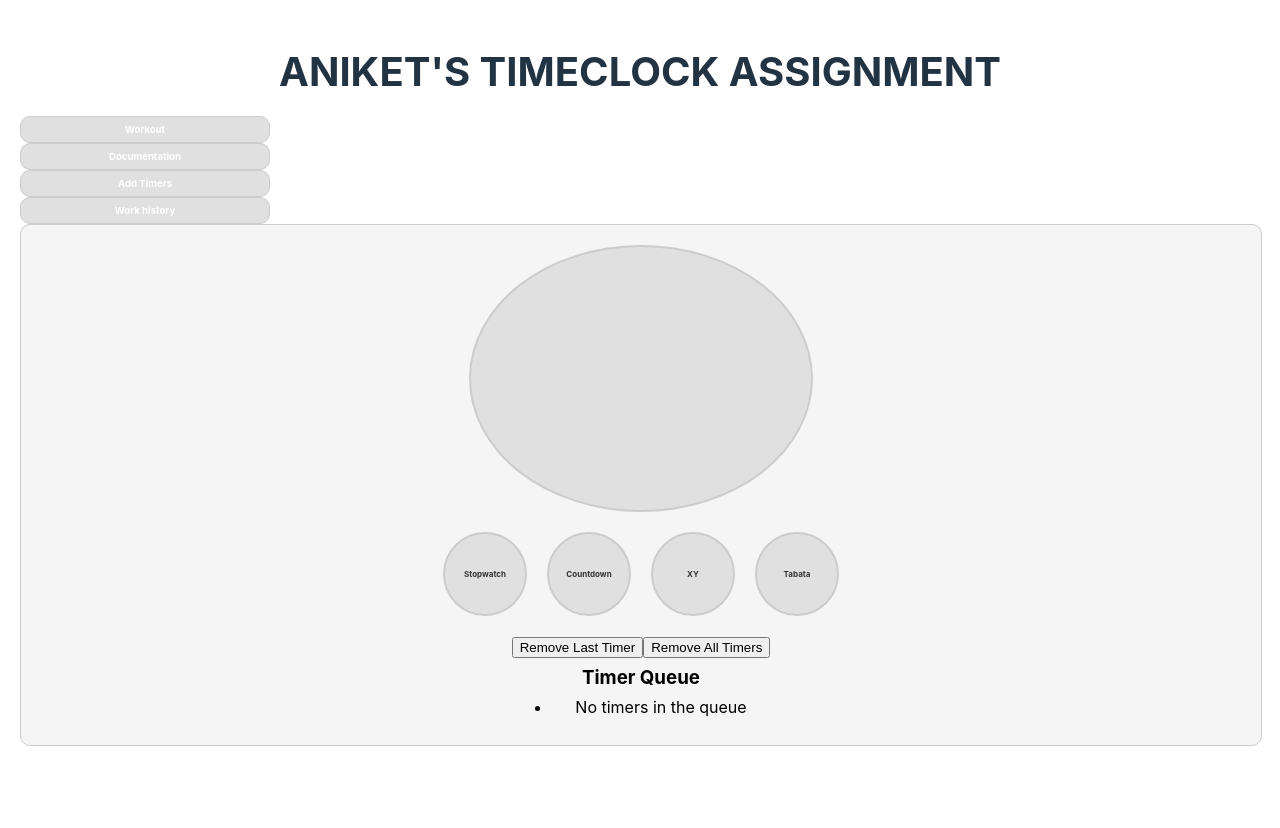
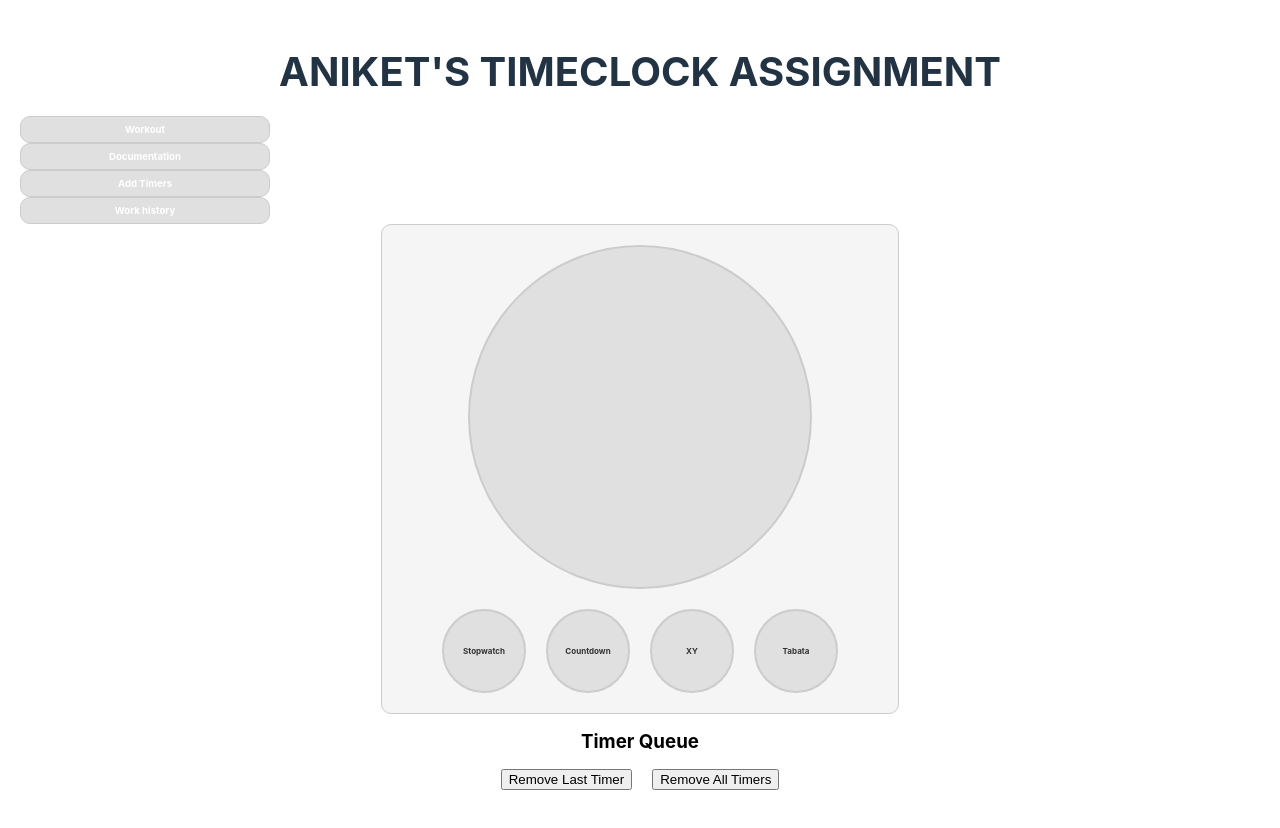
Before and after one commit to Anaslancer/timer, a React (Create React App) app: page /add in a window 1280 px wide. Shown: the top 828 px of the page. Built offline with nearby package versions, Linux system fonts and the light colour scheme.

Commit message:
change timer queue ui in add timer page

```diff
--- a/src/components/generic/WorkoutDisplay.tsx
+++ b/src/components/generic/WorkoutDisplay.tsx
@@ -83,7 +83,7 @@ const StyledDescription = styled.div`
 interface WorkoutDisplayProps {
   transformable?: boolean,
   timer: Timer;
-  running: boolean;
+  running?: boolean;
   index?: number;
   activeIndex?: number;
   visibleDraggingCursor?: boolean;
@@ -94,7 +94,7 @@ interface WorkoutDisplayProps {
 const WorkoutDisplay: React.FC<WorkoutDisplayProps> = ({
   transformable,
   timer,
-  running,
+  running = false,
   index,
   activeIndex,
   visibleDraggingCursor,
@@ -112,7 +112,7 @@ const WorkoutDisplay: React.FC<WorkoutDisplayProps> = ({
     id: timer.id
   });
 
-  const draggable = useMemo(() => !running && ((index ?? 0) > (activeIndex ?? 0)), [running, index, activeIndex]);
+  const draggable = !running && ((index ?? 0) > (activeIndex ?? 0));
 
   const style = {
     transform: CSS.Transform.toString(transform),
--- a/src/views/AddTimer.tsx
+++ b/src/views/AddTimer.tsx
@@ -1,21 +1,28 @@
 import { useState } from 'react';
 import styled from 'styled-components';
-
+import { StyledQueueContainer } from './Home';
 import Countdown from '../components/timers/Countdown';
 import Stopwatch from '../components/timers/Stopwatch';
 import Tabata from '../components/timers/Tabata';
 import XY from '../components/timers/XY';
+import WorkoutDisplay from '../components/generic/WorkoutDisplay';
+import TimerEditModal from '../components/modals/TimerEditModal';
 import { useTimerContext } from '../utils/context';
-import { timerToString } from '../utils/helpers';
+
+const PageContainer = styled.div`
+  gap: 20px;
+  width: 100%;
+`;
 
 const TimersContainer = styled.div`
   display: flex;
   flex-direction: column;
   align-items: center;
-  height: 60vh;
+  justify-content: center;
   background-color: #f5f5f5;
   gap: 20px;
-  width: 100%;
+  width: fit-content;
+  padding: 0 60px;
   margin: 0 auto;
   border: 1px solid #ccc;
   border-radius: 10px;
@@ -59,6 +66,8 @@ const StopWatchButtonContainer = styled.div`
   display: flex;
   gap: 20px;
   flex-direction: row;
+  width: 100%;
+  justify-content: center;
 `;
 
 const TimerDisplay = styled.div`
@@ -78,8 +87,10 @@ const TimerDisplay = styled.div`
 //Toggles between timer based on the button selected.
 const TimersView = () => {
     const [activeTimer, setActiveTimer] = useState<string | null>(null);
+    const [isModalOpen, setModalOpen] = useState(false);
+    const [selectedTimerIndexForEditing, setTimerIndexForEditing] = useState(-1);
 
-    const { timersQueue, removeLastTimerFromQueue, removeAllTimersFromQueue } = useTimerContext();
+    const { timersQueue, activeTimerIndex, removeLastTimerFromQueue, removeAllTimersFromQueue, removeTimerFromQueue } = useTimerContext();
 
     const timers = [
         { title: 'Stopwatch', C: <Stopwatch key='stopwatch' /> },
@@ -88,7 +99,13 @@ const TimersView = () => {
         { title: 'Tabata', C: <Tabata key='tabata' /> },
     ];
 
+    const openModal = (index: number) => {
+        setModalOpen(true);
+        setTimerIndexForEditing(index);
+      }
+
     return (
+        <PageContainer>
             <TimersContainer>
                 <TimerDisplay>{timers.map(timer => (activeTimer === timer.title ? timer.C : null))}</TimerDisplay>
                 <StopWatchButtonContainer>
@@ -108,25 +125,33 @@ const TimersView = () => {
                     }
                 </StopWatchButtonContainer>
                 {/* Queue display */}
-            <div>
-                <div>
+            </TimersContainer>
+            <div style={{ display: 'flex', flexDirection: 'column', gap: '16px', justifyContent: 'center', marginBottom: '12px' }}>
+                <h3 style={{marginBottom: '0', marginTop: '1rem'}}>Timer Queue</h3>
+                <StopWatchButtonContainer>
                     <button onClick={removeLastTimerFromQueue}>Remove Last Timer</button>
                     <button onClick={removeAllTimersFromQueue}>Remove All Timers</button>
+                </StopWatchButtonContainer>
+                <StyledQueueContainer>
+                    {timersQueue.map((timer, index) => (
+                        <WorkoutDisplay
+                            transformable={true}
+                            timer={timer}
+                            index={index}
+                            activeIndex={activeTimerIndex}
+                            key={index}
+                            removeTimer={() => removeTimerFromQueue(index)}
+                            editTimer={() => openModal(index)}
+                        />
+                    ))}
+                </StyledQueueContainer>
             </div>
-                <h3 style={{marginBottom: '0.5rem', marginTop: '0.5rem'}}>Timer Queue</h3>
-                <ul style={{marginBottom: '0.5rem', marginTop: '0.5rem', maxHeight: '80px', overflow: 'auto'}}>
-                    {timersQueue.length === 0 ? (
-                        <li>No timers in the queue</li>
-                    ) : (
-                        timersQueue.map((timer, index) => (
-                            <li key={index}>
-                                {(index + 1)}. {timerToString(timer)}
-                            </li>
-                        ))
-                    )}
-                </ul>
-            </div>
-        </TimersContainer>
+            <TimerEditModal
+                isOpen={isModalOpen}
+                timer={timersQueue[selectedTimerIndexForEditing]}
+                onClose={() => setModalOpen(false)}
+            />
+        </PageContainer>
     );
 };
 
--- a/src/views/Home.tsx
+++ b/src/views/Home.tsx
@@ -19,12 +19,11 @@ import TimerEditModal from '../components/modals/TimerEditModal';
 import { Timer, useTimerContext } from '../utils/context';
 import CONST from '../utils/CONST';
 
-const StyledQueueContainer = styled.div`
+export const StyledQueueContainer = styled.div`
   display: flex;
   flex-wrap: wrap;
   justify-content: center;
   gap: 40px;
-  margin-top: 40px;
 `;
 
 const defaultTimer: Timer = {
@@ -157,7 +156,7 @@ const Home = () => {
       </div>
       <div>Total Time: {totalTimeInSeconds} seconds</div>
       <div>Passed Time: {time} seconds</div>
-      <div style={{ width: '90%', height: '12px', borderRadius: '6px', backgroundColor: '#e0e0e0', margin: 'auto', position: 'relative', marginTop: '12px' }}>
+      <div style={{ width: '90%', height: '12px', borderRadius: '6px', backgroundColor: '#e0e0e0', position: 'relative', margin: '12px auto 32px' }}>
         <div
           style={{
             position: 'absolute',
```
Lines whose indentation alone changed are shown as unchanged.
